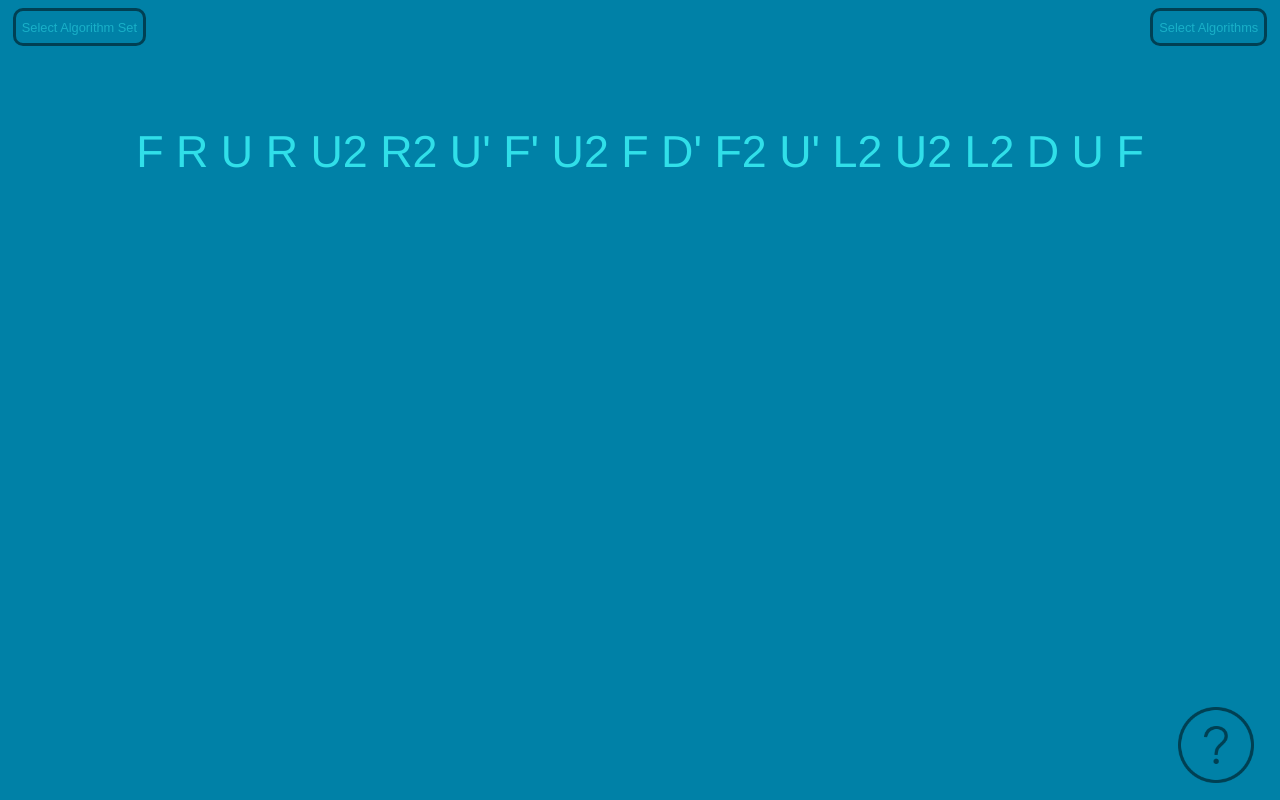
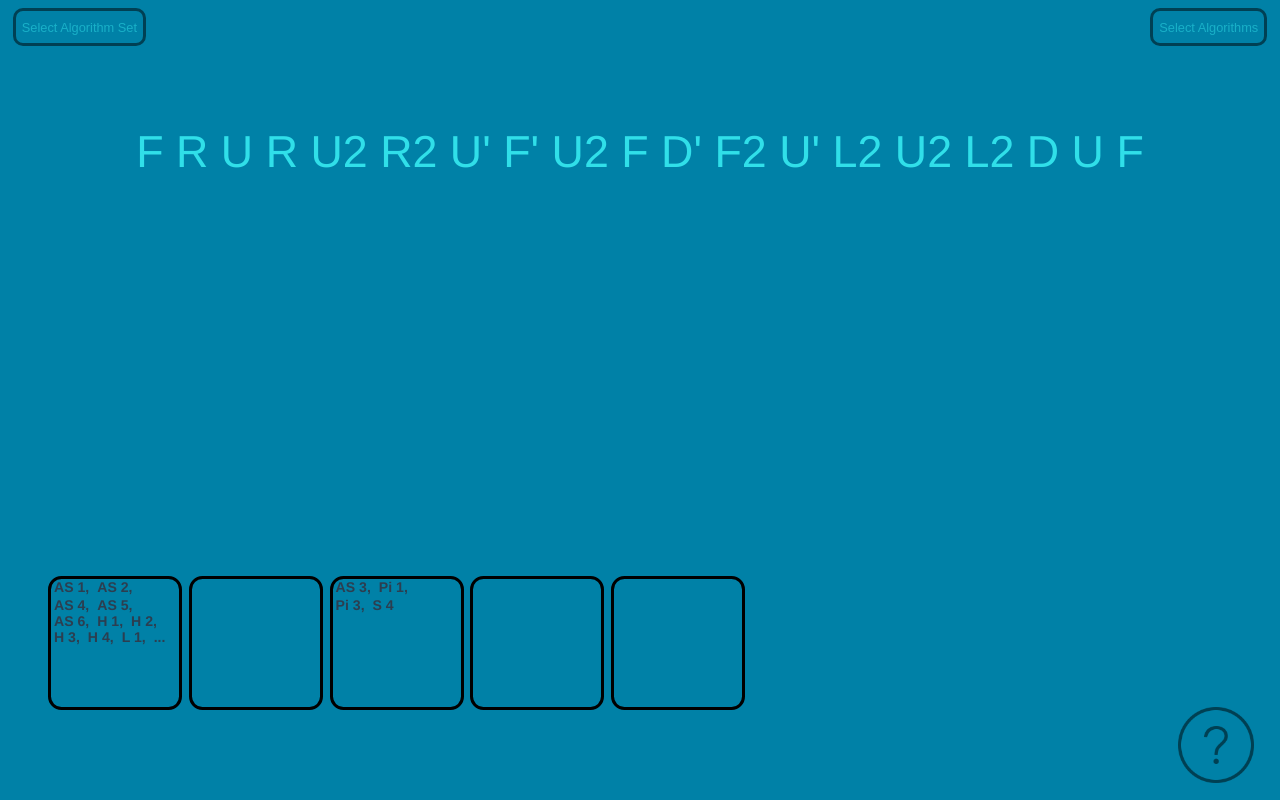
Before and after one commit to LeedsJohn/vue-algorithm-trainer, a Vue app: page / in a window 1280 px wide. Both pictures are taken after a click on the button "CMLL". Built offline with nearby package versions, Linux system fonts and the light colour scheme.

Commit message:
Switched to use display box component

```diff
--- a/src/components/scramble/TheScramble.vue
+++ b/src/components/scramble/TheScramble.vue
@@ -20,15 +20,18 @@
     type="alert"
     >Please select at least one algorithm.</base-foreground
   >
+  <display-boxes v-if="scramble && !selectAlgScreen && !algCountWarning && !finished" :algTrainer="algTrainer"></display-boxes>
 </template>
 
 <script>
 import AlgTrainer from "../../js/scramble_generator/algtrainer.js";
 import TheAlgSelector from "../select_algs/TheAlgSelector.vue";
+import DisplayBoxes from "./DisplayBoxes.vue";
 
 export default {
   components: {
     TheAlgSelector,
+    DisplayBoxes,
   },
   created() {
     window.addEventListener("keydown", (e) => {
```
